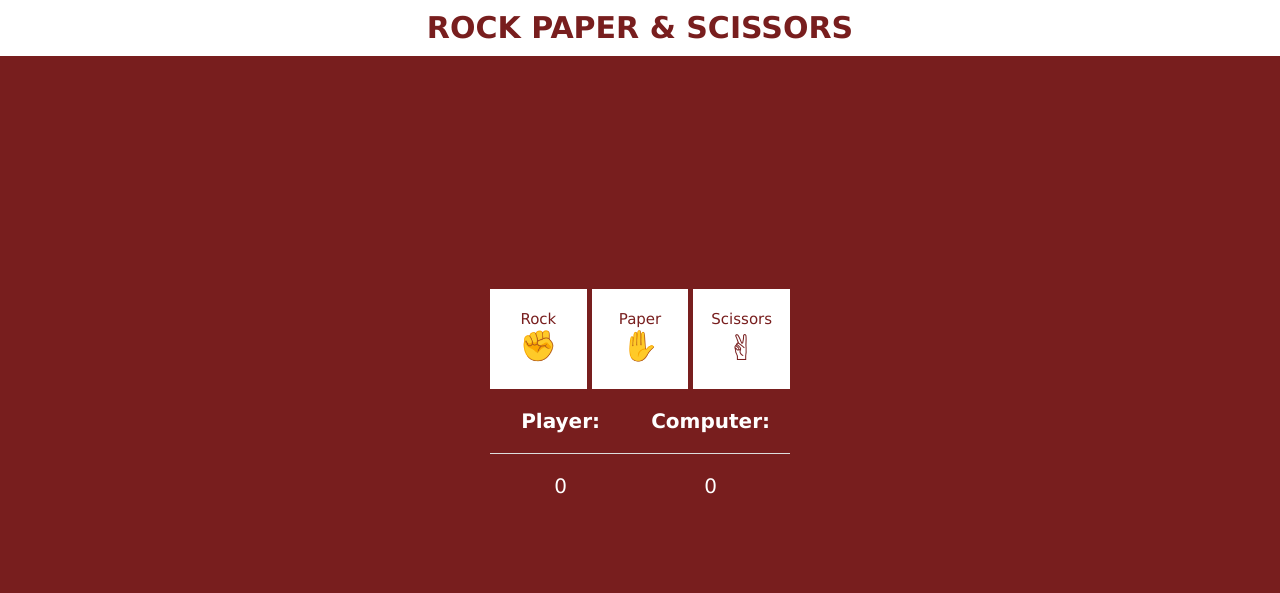
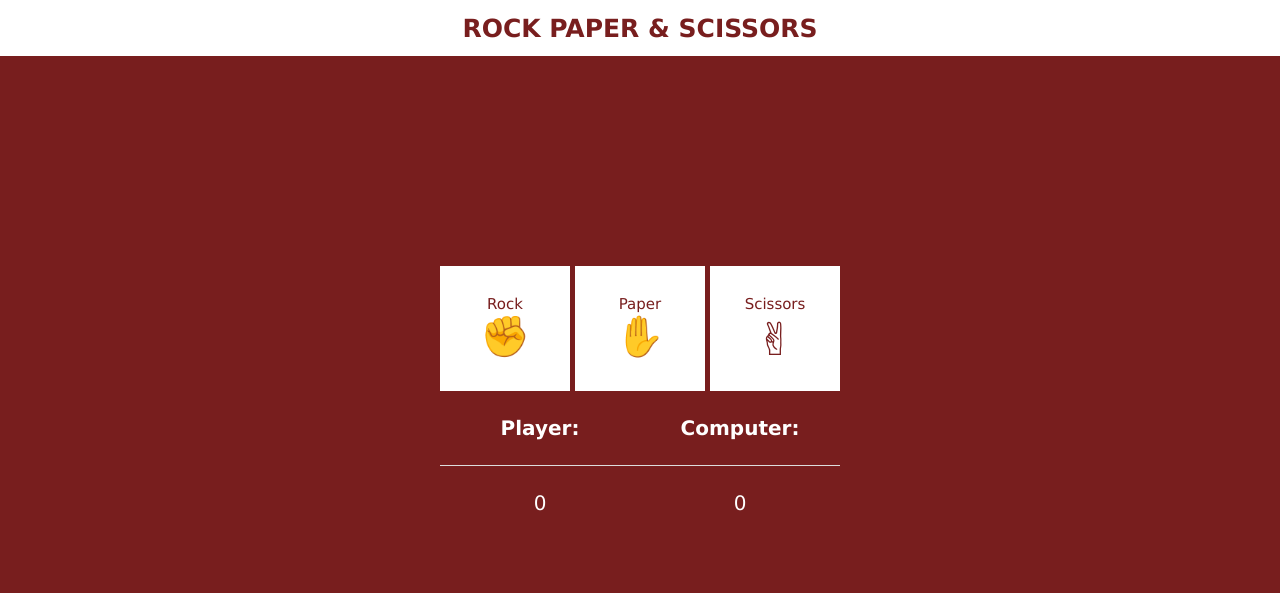
Before and after one commit to andy-spa/Rock-Paper-Scissors, a plain HTML site: page index.html in a window 1280 px wide. Drawn offline with Linux system fonts and the light colour scheme.

Commit message:
header title fix

```diff
--- a/index.html
+++ b/index.html
@@ -11,7 +11,7 @@
 </head>
 
 <body>
-  <header>ROCK PAPER & SCISSORS</header>
+  <header><h1>ROCK PAPER & SCISSORS</h1></header>
   <div id="app">
     <div id="controls">
       <button class="controlsButton" id="rock">Rock<p class="emoji">&#9994</p></button>
--- a/styles.css
+++ b/styles.css
@@ -16,14 +16,13 @@
 #results{
     display: grid;
     grid-template-columns: repeat(2, 1fr);
-    width: 300px;
+    width: 400px;
 }
 
 .teamName,
 .score {
     font-size: 20px;
-    padding: 20px;
-
+    padding: 25px;
     text-align: center;
 }
 
@@ -35,15 +34,15 @@
 
 #controls{
     display: flex;
-    width: 300px;
+    width: 400px;
     justify-content: space-around;
     align-items: center;
     gap: 5px;
 }
 .controlsButton{
     color: rgb(120, 30, 30);
-    height: 100px;
-    width: 100px;
+    height: 125px;
+    width: 125px;
     flex-grow: 1;
     border: none;
     background-color: rgb(255, 255, 255);
@@ -61,7 +60,7 @@
     background-color: #ccc;
 }
 .emoji.scissors{
-    font-size: 35px;
+    font-size: 45px;
 }
 .resultText{
     grid-column: -3 / -1;
@@ -72,16 +71,20 @@
 
 .emoji{
     height: 40%;
-    font-size: 30px;
+    font-size: 40px;
 }
 
 header{
+    display: flex;
+    justify-content: center;
+    align-items: center;
     width: 100%;
     height: 7vh;
-    font-size: 30px;
-    padding: 10px;
-    font-weight: 700;
-    text-align: center;
     background-color: rgb(255, 255, 255);
-    color: rgb(120, 30, 30);
+
 }
+
+header h1{
+     color: rgb(120, 30, 30);
+     font-size: 25px;
+}
```
